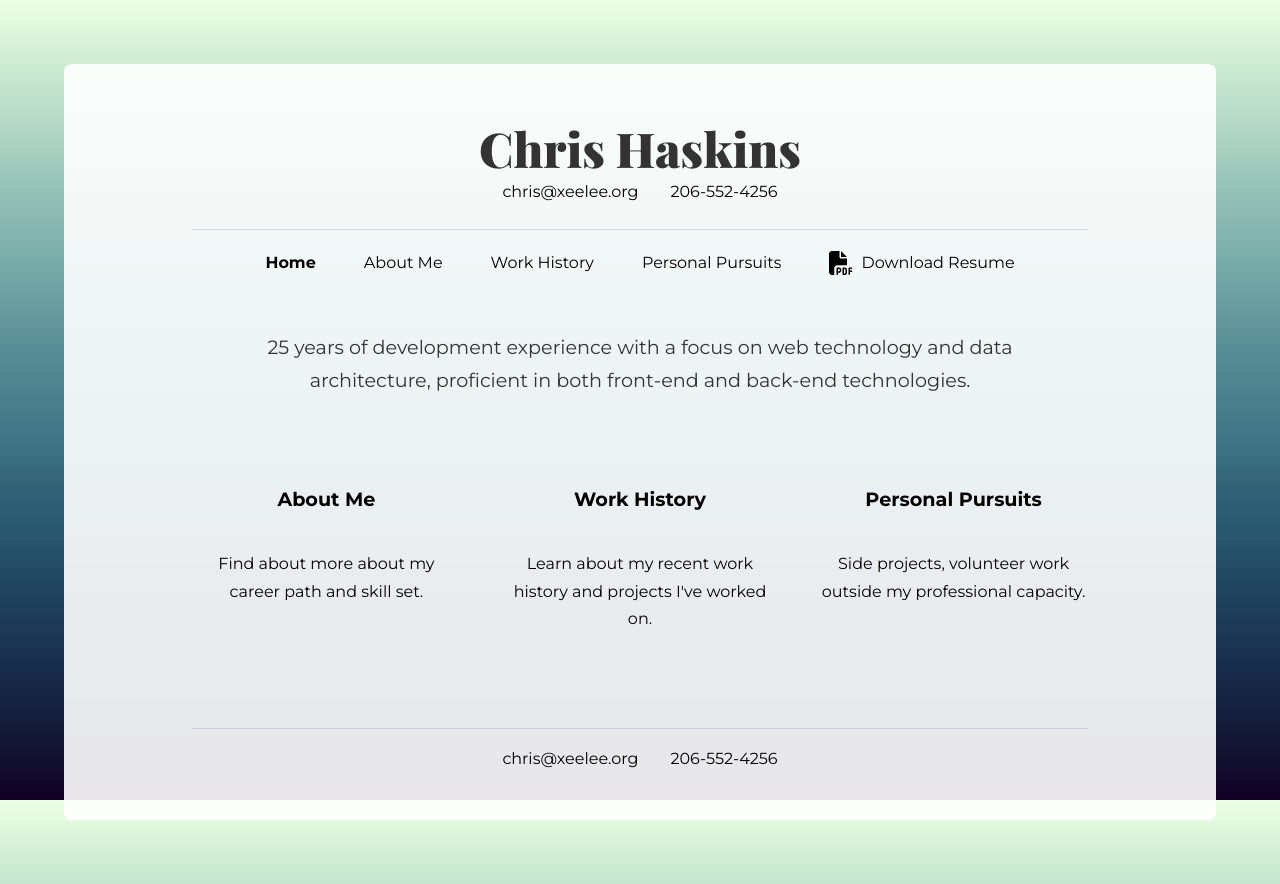
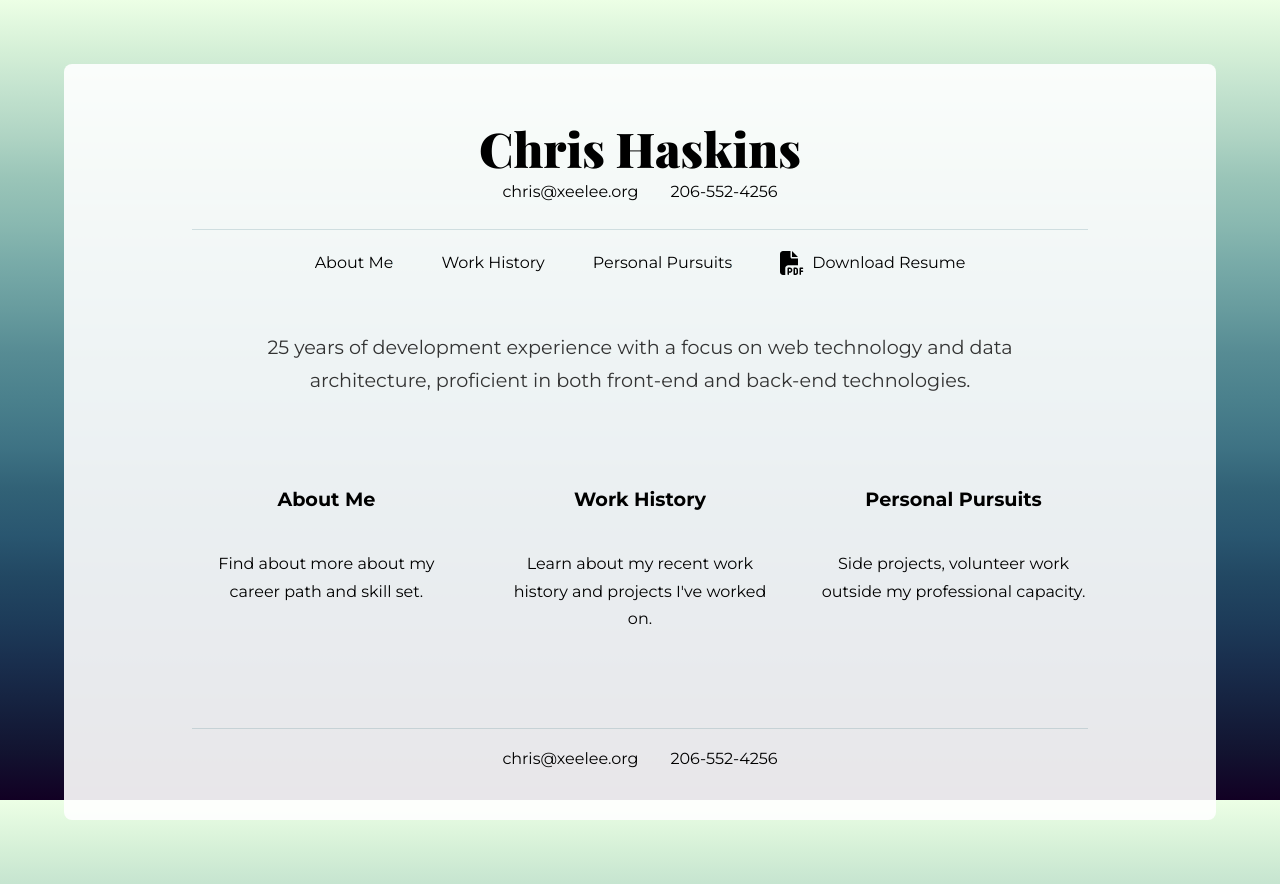
Before and after one commit to hchris28/chrishaskins, a Gatsby site: page / in a window 1280 px wide. Built offline with nearby package versions, Linux system fonts and the light colour scheme; Gatsby itself is replaced by a stand-in of ours.

Commit message:
Nav changes
Removed home link from main nav and added a link to home to the site title

```diff
--- a/src/components/header/index.tsx
+++ b/src/components/header/index.tsx
@@ -1,4 +1,5 @@
 import * as React from "react"
+import { Link } from "gatsby"
 import NavLink from "./nav-link";
 import PdfIcon from "../icons/pdf";
 import resumePdf from "../../downloads/chris-haskins-resume.pdf";
@@ -23,7 +24,6 @@ const navLinkIsActive = (currentPath: string, navLinkData: NavLinkData): boolean
 const Header = ({ siteTitle, path }: HeaderProps): JSX.Element => {
 
     const navLinks: Array<NavLinkData> = [
-        { to: "/", label: "Home" },
         { to: "/about-me", label: "About Me" },
         { to: "/work-history", label: "Work History", groupWith: ["/channel-ready", "/anthonys"] },
         { to: "/personal-pursuits", label: "Personal Pursuits" },
@@ -32,7 +32,9 @@ const Header = ({ siteTitle, path }: HeaderProps): JSX.Element => {
     return (
         <header className={styles.container}>
             <div className={styles.masthead}>
-                <p className={styles.siteTitle}>{siteTitle}</p>
+                <p className={styles.siteTitle}>
+                    <Link to="/">{siteTitle}</Link>
+                </p>
                 <div className={styles.contact}>
                     <p><a href="mailto:chris@xeelee.org">chris@xeelee.org</a></p>
                     <p><a href="tel:206-552-4256">206-552-4256</a></p>
```
